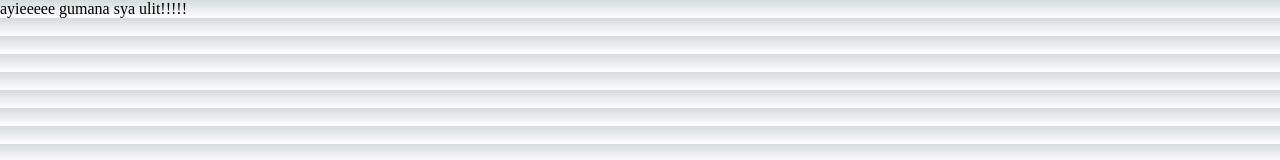
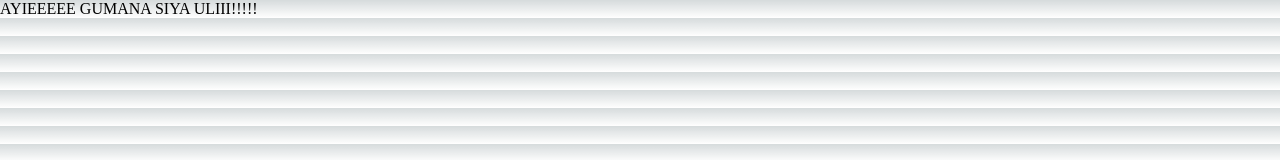
Before and after one commit to Toffielicious/hahaha, a Next.js app: page /homepage in a window 1280 px wide. Shown: the top 160 px of the page. Built offline with nearby package versions, Linux system fonts and the light colour scheme.

Commit message:
2nd commit

```diff
--- a/src/components/title/index.js
+++ b/src/components/title/index.js
@@ -1,7 +1,7 @@
 export default function App({ Component, pageProps }) {
     return (
       <>
-        <p>gumana na siyaaa ayieeeee!</p>
+        <p>GUMANA SIYA AYIEEEE!</p>
       </>
     );
   }
--- a/src/pages/homepage/index.js
+++ b/src/pages/homepage/index.js
@@ -1,7 +1,7 @@
 export default function App({ Component, pageProps }) {
     return (
       <>
-        <p>ayieeeee gumana sya ulit!!!!!</p>
+        <p>AYIEEEEE GUMANA SIYA ULIII!!!!!</p>
       </>
     );
   }
```
Also changed, not shown: src/pages/index.js (+4 -4 lines).
